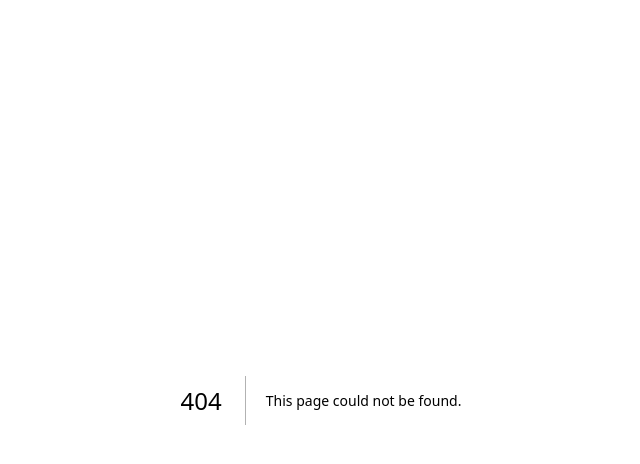
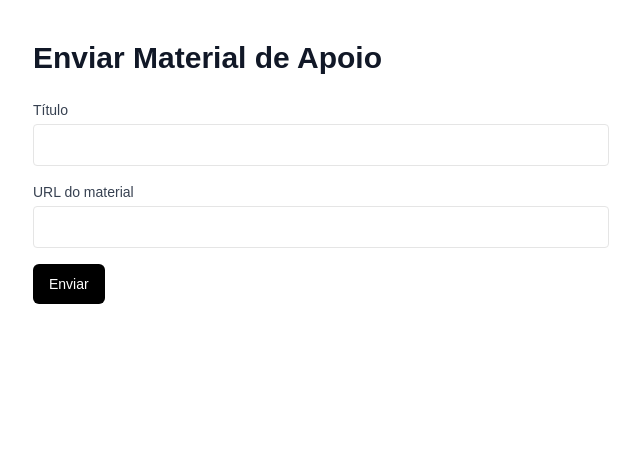
Before and after one commit to alcantar0/front-web, a Next.js app: page /materiais/enviar in a window 1280 px wide. Before the commit this address had no page. Shown: the top 464 px of the page, without its empty margins (319-959 px from the left). Built offline with nearby package versions, Linux system fonts and the light colour scheme.

Commit message:
Adiciona página de envio de materiais e atualiza navegação do fórum

```diff
--- a/app/faq/page.tsx
+++ b/app/faq/page.tsx
@@ -25,6 +25,7 @@ export default function FAQPage() {
             <Link href="/" className="text-gray-600 hover:text-gray-900">
               Início
             </Link>
+            <Link href="/faq" className="text-gray-900 font-semibold">FAQ</Link>
             <Link href="/forum" className="text-gray-600 hover:text-gray-900">
               Fórum
             </Link>
--- a/app/forum/page.tsx
+++ b/app/forum/page.tsx
@@ -89,13 +89,9 @@ export default function ForumPage() {
           <nav className="hidden md:flex items-center space-x-8">
             <Link href="/" className="text-gray-600 hover:text-gray-900">Início</Link>
             <Link href="/faq" className="text-gray-600 hover:text-gray-900">FAQ</Link>
-            <a href="#" className="text-gray-600 hover:text-gray-900">Fórum</a>
-            <div className="relative group">
-              <button className="text-gray-600 hover:text-gray-900 flex items-center">
-                Mais Opções
-                <ChevronDown className="ml-1 h-4 w-4" />
-              </button>
-            </div>
+            <Link href="/forum" className="text-gray-900 font-semibold">Fórum</Link>
+            <Link href="/materiais" className="text-gray-600 hover:text-gray-900">Materiais de Apoio</Link>
+
           </nav>
           <Link href="/login">
             <Button className="bg-black text-white hover:bg-gray-800">Entrar</Button>
--- /dev/null
+++ b/app/materiais/enviar/page.tsx
@@ -0,0 +1,81 @@
+"use client";
+
+import { useState } from "react";
+import { useRouter } from "next/navigation";
+import { Button } from "@/components/ui/button";
+
+export default function EnviarMaterialPage() {
+  const [title, setTitle] = useState("");
+  const [url, setUrl] = useState("");
+  const [mensagem, setMensagem] = useState("");
+  const router = useRouter();
+
+  const handleSubmit = async (e: React.FormEvent) => {
+    e.preventDefault();
+
+    const token = localStorage.getItem("token");
+    if (!token) {
+      alert("Você precisa estar logado.");
+      router.push("/login");
+      return;
+    }
+
+    try {
+      const response = await fetch("https://back-web-o13t.onrender.com/api/materials", {
+        method: "POST",
+        headers: {
+          "Content-Type": "application/json",
+          Authorization: `Bearer ${token}`,
+        },
+        body: JSON.stringify({ title, url }),
+      });
+
+      if (response.ok) {
+        setMensagem("Material enviado com sucesso!");
+        setTitle("");
+        setUrl("");
+      } else {
+        const res = await response.json();
+        setMensagem(res.error || "Erro ao enviar material");
+      }
+    } catch (err) {
+      setMensagem("Erro de rede");
+    }
+  };
+
+  return (
+    <div className="min-h-screen bg-white px-4 py-10">
+      <div className="max-w-xl mx-auto">
+        <h1 className="text-3xl font-bold mb-6 text-gray-900">Enviar Material de Apoio</h1>
+
+        <form onSubmit={handleSubmit} className="space-y-4">
+          <div>
+            <label className="block text-sm font-medium text-gray-700">Título</label>
+            <input
+              type="text"
+              value={title}
+              onChange={(e) => setTitle(e.target.value)}
+              className="w-full border p-2 rounded mt-1"
+              required
+            />
+          </div>
+
+          <div>
+            <label className="block text-sm font-medium text-gray-700">URL do material</label>
+            <input
+              type="url"
+              value={url}
+              onChange={(e) => setUrl(e.target.value)}
+              className="w-full border p-2 rounded mt-1"
+              required
+            />
+          </div>
+
+          <Button type="submit" className="bg-black text-white hover:bg-gray-800">Enviar</Button>
+        </form>
+
+        {mensagem && <p className="mt-4 text-green-600">{mensagem}</p>}
+      </div>
+    </div>
+  );
+}
--- /dev/null
+++ b/app/materiais/page.tsx
@@ -0,0 +1,143 @@
+"use client";
+
+import { useEffect, useRef, useState } from "react";
+import Link from "next/link";
+import { Button } from "@/components/ui/button";
+import Image from "next/image";
+
+import { useRouter } from "next/navigation";
+export default function SupportMaterialsPage() {
+  const router = useRouter();
+
+  const hasRun = useRef(false); // ⚠️ evitar múltiplas execuções
+
+  useEffect(() => {
+    if (hasRun.current) return;
+    hasRun.current = true;
+
+    const token = localStorage.getItem("token");
+
+    if (!token) {
+      alert("É preciso estar logado antes");
+      router.push("/login");
+    }
+  }, []);
+  type Material = {
+    title: string;
+    url: string;
+    // add other properties if needed
+  };
+
+  const [materials, setMaterials] = useState<Material[]>([]);
+
+  useEffect(() => {
+    const fetchMaterials = async () => {
+      const res = await fetch(
+        "https://back-web-o13t.onrender.com/api/materials"
+      );
+      const data = await res.json();
+      setMaterials(data);
+    };
+
+    const token = localStorage.getItem("token");
+    if (!token) {
+      alert("É preciso estar logado antes");
+      router.push("/login");
+    } else {
+      fetchMaterials();
+    }
+  }, []);
+
+  return (
+    <div className="min-h-screen bg-white flex flex-col">
+      {/* Header */}
+      <header className="bg-white border-b">
+        <div className="container mx-auto px-4 py-4 flex items-center justify-between">
+          <div className="flex items-center">
+            <Image
+              src="/images/logo.png"
+              alt="Logo"
+              width={40}
+              height={40}
+              className="mr-2"
+            />
+            <Link href="/" className="text-xl font-bold">
+              ApoiaUFC
+            </Link>
+          </div>
+          <nav className="hidden md:flex items-center space-x-8">
+            <Link href="/" className="text-gray-600 hover:text-gray-900">
+              Início
+            </Link>
+            <Link href="/faq" className="text-gray-600 hover:text-gray-900">
+              FAQ
+            </Link>
+            <Link href="/forum" className="text-gray-600 hover:text-gray-900">
+              Fórum
+            </Link>
+            <Link href="/materiais" className="text-gray-900 font-semibold">
+              Materiais de apoio
+            </Link>
+          </nav>
+          <Link href="/login">
+            <Button className="bg-black text-white hover:bg-gray-800">
+              Entrar
+            </Button>
+          </Link>
+        </div>
+      </header>
+
+      {/* Hero */}
+      <section className="py-16 bg-white">
+        <div className="container mx-auto px-4 flex flex-col lg:flex-row items-start justify-between">
+          <div>
+            <p className="text-sm uppercase text-gray-600 mb-2">Contribua</p>
+            <h1 className="text-4xl font-bold text-gray-900 mb-4">
+              Materiais de Apoio
+            </h1>
+          </div>
+          <div className="max-w-xl text-gray-600">
+            <p className="mb-4">
+              Aqui, você pode compartilhar e acessar materiais de apoio que
+              enriquecem sua jornada acadêmica. Juntos, vamos construir uma
+              comunidade colaborativa de aprendizado.
+            </p>
+            <div className="flex space-x-2">
+              <Link href="/materiais/enviar">
+                <Button className="bg-black text-white hover:bg-gray-800">
+                  Enviar
+                </Button>
+              </Link>
+            </div>
+          </div>
+        </div>
+      </section>
+
+      {/* Lista de Materiais */}
+      <section className="bg-white py-10">
+        <div className="container mx-auto px-4">
+          <h2 className="text-2xl font-semibold text-gray-900 mb-6">
+            Materiais Disponíveis
+          </h2>
+          <ul className="space-y-4">
+            {materials.map((item, index) => (
+              <li
+                key={index}
+                className="border border-gray-200 rounded-md p-4 hover:bg-gray-50 transition"
+              >
+                <a
+                  href={item.url}
+                  target="_blank"
+                  rel="noopener noreferrer"
+                  className="text-gray-800 no-underline text-lg font-medium hover:text-gray-900 transition-colors"
+                >
+                  {item.title}
+                </a>
+              </li>
+            ))}
+          </ul>
+        </div>
+      </section>
+    </div>
+  );
+}
```
